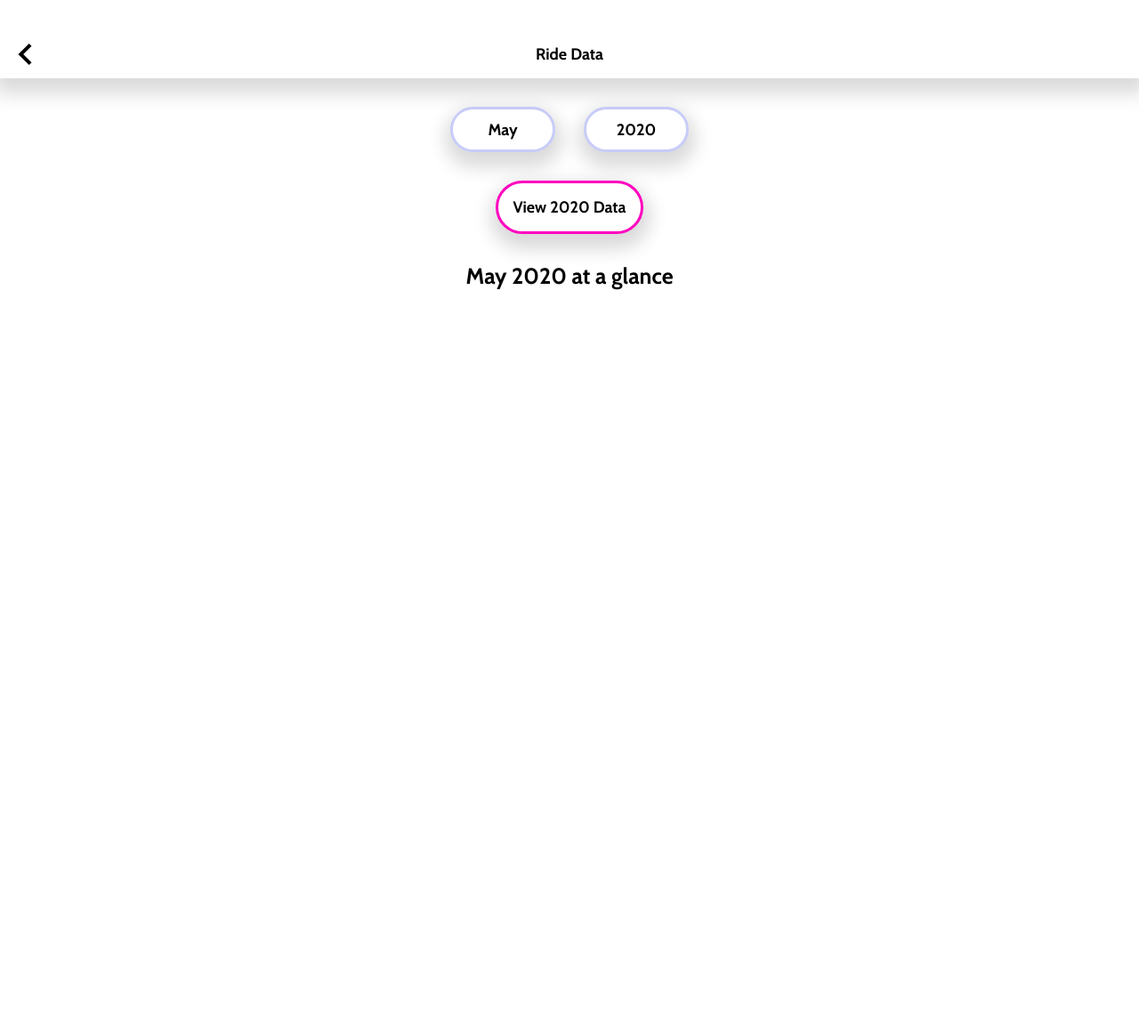
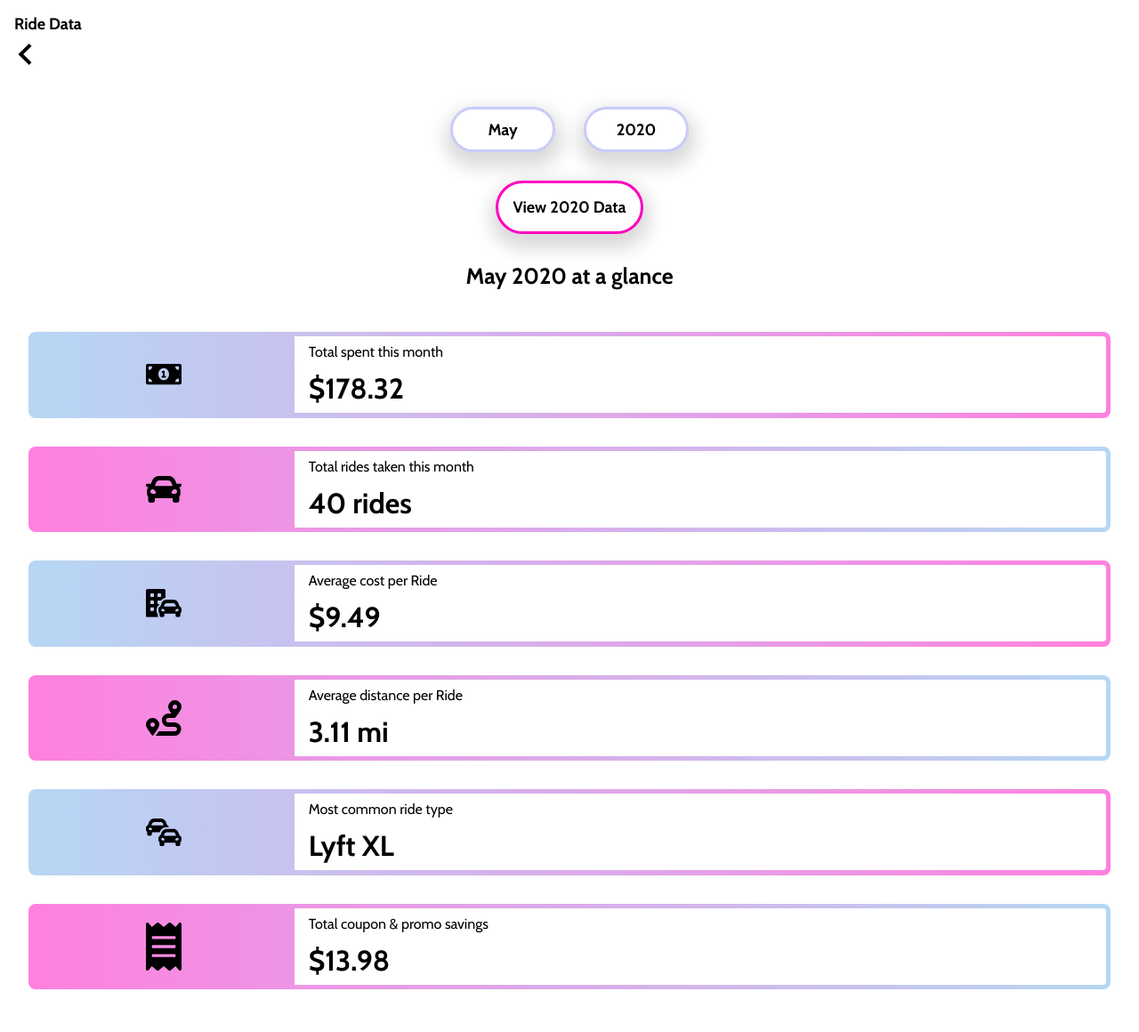
Before and after one commit to 111yp/jervo-jawns, a PHP site: page /prototype-ride-data.html in a window 1280 px wide. Shown: the whole page at 89% size. Before the commit the page ends 326 px from the top, so only its background shows below. Run offline with PHP 8.4, Linux system fonts and the light colour scheme.

Commit message:
:heavy_plus_sign: Added Card Data Blocks
-Added html structor for card data blocks
-Added CSS for the blocks, sectioned off/labled at end of previous CSS
-Commented out Nav as we are not using it atm

```diff
--- a/assets/css/prototype-pages.css
+++ b/assets/css/prototype-pages.css
@@ -2,6 +2,18 @@
 	margin: 0;
 	padding: 0;
 }
+
+:root {
+	--forward-gradient: linear-gradient(90deg, rgba(182,215,244,1) 0%, rgba(255,128,223,1) 100%);
+	--backward-gradient: linear-gradient(90deg, rgba(255,128,223,1) 0%, rgba(182,215,244,1) 100%);
+	/*
+	Use like so:
+	background: var(--forward-gradient);
+	background: var(--backward-gradient);
+	*/
+}
+
+main
 
 .real-nav {
 	background-color: white;
@@ -97,3 +109,55 @@ p {
 	font-weight: bold;
 	text-align: center;
 }
+
+/* Data Blocks */
+
+.container.ride-data {
+	flex-direction: column;
+}
+
+.ride-data-card {
+    display: flex;
+    flex-direction: row;
+    margin: 1rem 0;
+    border-radius: .5rem;
+	padding: .33rem;
+	background: var(--forward-gradient);
+}
+
+.ride-data-card:nth-of-type(even) {
+	/* Selects every other card */
+	background: var(--backward-gradient);
+}
+
+.card-img-area {
+    display: flex;
+    justify-content: center;
+    align-items: center;
+    width: 25%;
+}
+
+.card-icon {
+	width: 2.5rem;
+}
+
+.card-content-area {
+    display: flex;
+    justify-content: center;
+    flex-direction: column;
+    width: 75%;
+    border-radius: 0 .25rem .25rem 0;
+    background-color: white;
+	padding: 0.5rem 1rem;
+}
+
+.card-title {
+	text-align: left;
+	margin-bottom: .75rem;
+	font-weight: normal;
+}
+
+.card-data {
+	text-align: left;
+    font-size: 2rem;
+}
--- a/prototype-ride-data.html
+++ b/prototype-ride-data.html
@@ -13,7 +13,7 @@
          <a class="back-btn" href="prototype-ride-history.html"><img src="assets/svg/back.svg"></a>
          <h1>Ride Data</h1>
       </nav>
-      <nav></nav>
+      <!-- <nav></nav> -->
 
       <div class="container">
          <div class="dropdown">
@@ -31,5 +31,63 @@
       <div class="container">
          <h2>May 2020 at a glance</h2>
       </div>
+
+      <div class="container ride-data">
+         <div class="ride-data-card">
+            <div class="card-img-area">
+               <img class="card-icon" src="assets/svg/money.svg" alt="money">
+            </div>
+            <div class="card-content-area">
+               <p class="card-title">Total spent this month</p>
+               <p class="card-data">$178.32</p>
+            </div>
+         </div>
+         <div class="ride-data-card">
+            <div class="card-img-area">
+               <img class="card-icon" src="assets/svg/car.svg" alt="car">
+            </div>
+            <div class="card-content-area">
+               <p class="card-title">Total rides taken this month</p>
+               <p class="card-data">40 rides</p>
+            </div>
+         </div>
+         <div class="ride-data-card">
+            <div class="card-img-area">
+               <img class="card-icon" src="assets/svg/car-building.svg" alt="building">
+            </div>
+            <div class="card-content-area">
+               <p class="card-title">Average cost per Ride</p>
+               <p class="card-data">$9.49</p>
+            </div>
+         </div>
+         <div class="ride-data-card">
+            <div class="card-img-area">
+               <img class="card-icon" src="assets/svg/route.svg" alt="route">
+            </div>
+            <div class="card-content-area">
+               <p class="card-title">Average distance per Ride</p>
+               <p class="card-data">3.11 mi</p>
+            </div>
+         </div>
+         <div class="ride-data-card">
+            <div class="card-img-area">
+               <img class="card-icon" src="assets/svg/two-cars.svg" alt="two-cars">
+            </div>
+            <div class="card-content-area">
+               <p class="card-title">Most common ride type</p>
+               <p class="card-data">Lyft XL</p>
+            </div>
+         </div>
+         <div class="ride-data-card">
+            <div class="card-img-area">
+               <img class="card-icon" src="assets/svg/coupon.svg" alt="coupon">
+            </div>
+            <div class="card-content-area">
+               <p class="card-title">Total coupon & promo savings</p>
+               <p class="card-data">$13.98</p>
+            </div>
+         </div>
+      </div>
+
    </body>
 </html>
```
